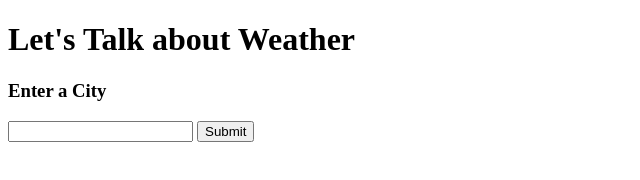
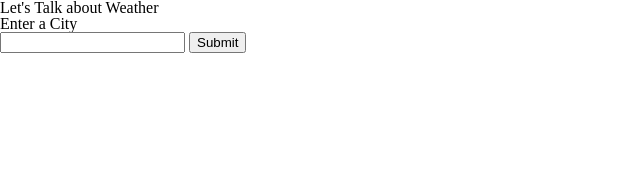
Before and after one commit to jreeve65/Weather-Dashboard, a plain HTML site: page index.html in a window 1280 px wide. Shown: the whole page, without its empty margins (0-640 px from the left). Drawn offline with Linux system fonts and the light colour scheme.

Commit message:
added css reset

```diff
--- /dev/null
+++ b/assets/css/reset.css
@@ -0,0 +1,48 @@
+/* http://meyerweb.com/eric/tools/css/reset/
+   v2.0 | 20110126
+   License: none (public domain)
+*/
+
+html, body, div, span, applet, object, iframe,
+h1, h2, h3, h4, h5, h6, p, blockquote, pre,
+a, abbr, acronym, address, big, cite, code,
+del, dfn, em, img, ins, kbd, q, s, samp,
+small, strike, strong, sub, sup, tt, var,
+b, u, i, center,
+dl, dt, dd, ol, ul, li,
+fieldset, form, label, legend,
+table, caption, tbody, tfoot, thead, tr, th, td,
+article, aside, canvas, details, embed,
+figure, figcaption, footer, header, hgroup,
+menu, nav, output, ruby, section, summary,
+time, mark, audio, video {
+	margin: 0;
+	padding: 0;
+	border: 0;
+	font-size: 100%;
+	font: inherit;
+	vertical-align: baseline;
+}
+/* HTML5 display-role reset for older browsers */
+article, aside, details, figcaption, figure,
+footer, header, hgroup, menu, nav, section {
+	display: block;
+}
+body {
+	line-height: 1;
+}
+ol, ul {
+	list-style: none;
+}
+blockquote, q {
+	quotes: none;
+}
+blockquote:before, blockquote:after,
+q:before, q:after {
+	content: '';
+	content: none;
+}
+table {
+	border-collapse: collapse;
+	border-spacing: 0;
+}
--- a/index.html
+++ b/index.html
@@ -4,6 +4,8 @@
     <meta charset="UTF-8">
     <meta name="viewport" content="width=device-width, initial-scale=1.0">
     <title>Document</title>
+    <link rel="stylesheet" href="./assets/css/reset.css">
+    <link rel="stylesheet" href="./assets/css/stylesheet.css">
 </head>
 <body>
     <header><h1>Let's Talk about Weather</h1></header>
```
